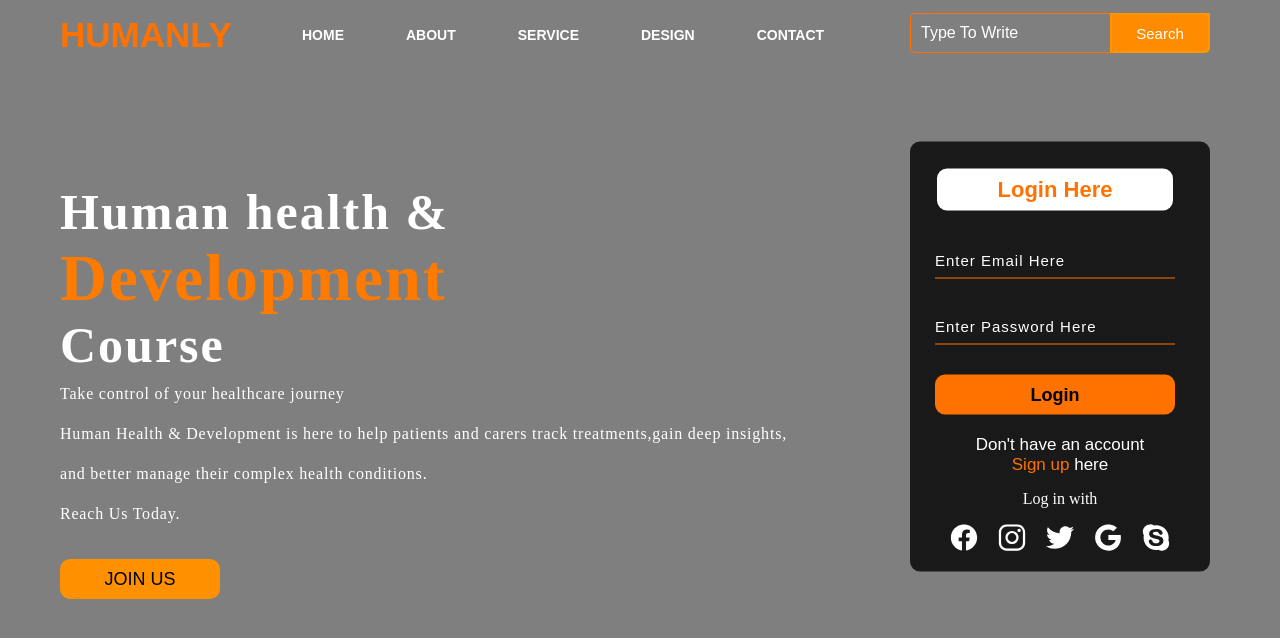
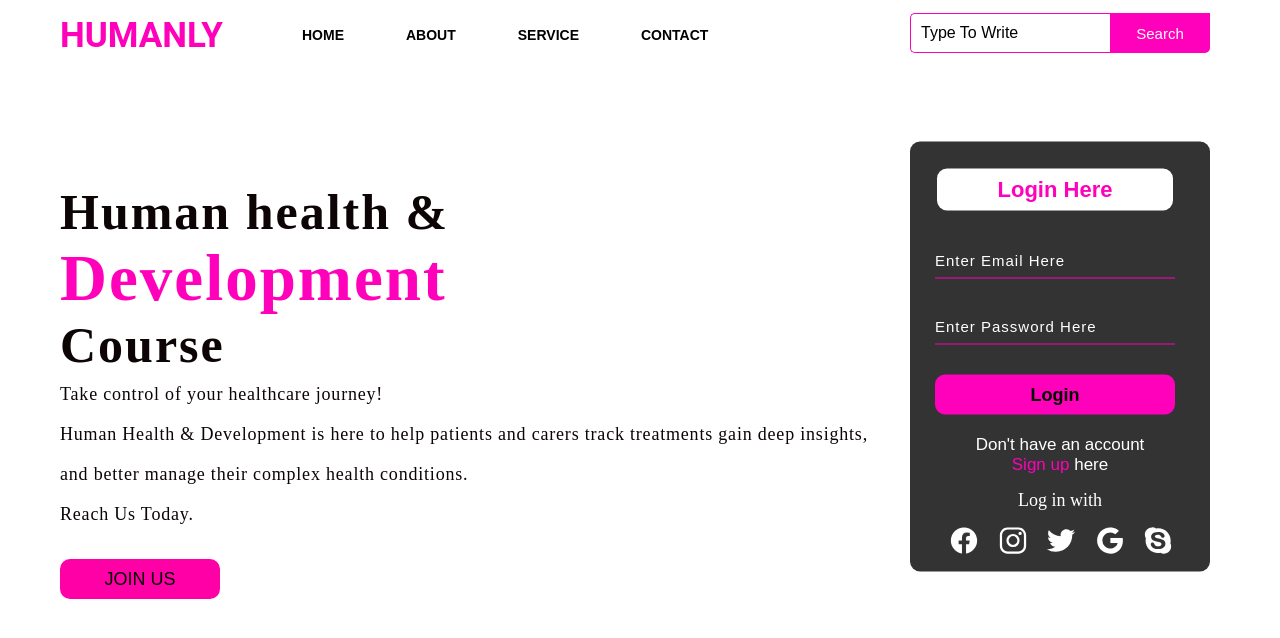
Before and after one commit to Siddheshwar9/Human-Health-and-Development, a plain HTML site: page index.html in a window 1280 px wide. Drawn offline with nearby package versions, Linux system fonts and the light colour scheme.

Commit message:
[changed the styling]

```diff
--- a/index.html
+++ b/index.html
@@ -17,7 +17,6 @@
                     <li><a href="#">HOME</a></li>
                     <li><a href="#">ABOUT</a></li>
                     <li><a href="#">SERVICE</a></li>
-                    <li><a href="#">DESIGN</a></li>
                     <li><a href="#">CONTACT</a></li>
                 </ul>
             </div>
@@ -30,9 +29,9 @@
         </div>
         <div class="content">
             <h1>Human health & <br><span>Development</span> <br>Course</h1>
-            <p class="par">Take control of your healthcare journey
-                 <br>Human Health & Development is here to help patients and carers track treatments,gain deep insights,
-                  <br>and better manage their complex health conditions.<br>Reach Us Today.
+            <p class="par">Take control of your healthcare journey!
+                 <br>Human Health & Development is here to help patients and carers track treatments gain deep insights,<br> and
+                   better manage their complex health conditions.<br>Reach Us Today.
                 <br></p>
 
                 <button class="cn"><a href="#">JOIN US</a></button>
--- a/style.css
+++ b/style.css
@@ -5,7 +5,7 @@
 
 .main{
     width: 100%;
-    background: linear-gradient(to top, rgba(0,0,0,0.5)50%,rgba(0,0,0,0.5)50%), url(1.jpg);
+    background-color: #fff;
     background-position: center;
     background-size: cover;
     height: 100vh;
@@ -15,6 +15,7 @@
     width: 1200px;
     height: 75px;
     margin: auto;
+    color: black;
 }
 
 .icon{
@@ -24,9 +25,9 @@
 }
 
 .logo{
-    color: #ff7200;
+    color: #ff00bb;
     font-size: 35px;
-    font-family: Arial;
+    font-family: "roboto";
     padding-left: 20px;
     float: left;
     padding-top: 10px;
@@ -37,6 +38,10 @@
     width: 400px;
     float: left;
     height: 70px;
+    font-family: "roboto";
+}
+.menu a{
+    color: #000;
 }
 
 ul{
@@ -62,12 +67,13 @@ ul li a{
 }
 
 ul li a:hover{
-    color: #ff7200;
+    color: #ff00bb;
 }
 
 .search{
     width: 330px;
     float: left;
+    color: #000;
     margin-left: 270px;
 }
 
@@ -76,9 +82,9 @@ ul li a:hover{
     width: 200px;
     height: 40px;
     background: transparent;
-    border: 1px solid #ff7200;
+    border: 1px solid #ff00bb;
     margin-top: 13px;
-    color: #fff;
+    color: black;
     border-right: none;
     font-size: 16px;
     float: left;
@@ -86,12 +92,15 @@ ul li a:hover{
     border-bottom-left-radius: 5px;
     border-top-left-radius: 5px;
 }
+.srch::placeholder{
+    color: black;
+}
 
 .btn{
     width: 100px;
     height: 40px;
-    background: #ff8c00;
-    border: 2px solid #ff9500;
+    background: #ff00bb;
+    border: 2px solid #ff00bb;
     margin-top: 13px;
     color: #fff;
     font-size: 15px;
@@ -101,7 +110,7 @@ ul li a:hover{
     cursor: pointer;
 }
 .btn:hover{
-    color: #000;
+    color: rgb(12, 1, 1);
 }
 
 .btn:focus{
@@ -116,8 +125,9 @@ ul li a:hover{
     width: 1200px;
     height: auto;
     margin: auto;
-    color: #fff;
+    color: #0d0505;
     position: relative;
+    font-size: large;
 }
 
 .content .par{
@@ -139,7 +149,7 @@ ul li a:hover{
 .content .cn{
     width: 160px;
     height: 40px;
-    background: #ff9100;
+    background: #ff00a6;
     border: none;
     margin-bottom: 10px;
     margin-left: 20px;
@@ -161,7 +171,7 @@ ul li a:hover{
 }
 
 .content span{
-    color: #ff7b00;
+    color: #ff00bb;
     font-size: 65px
 }
 
@@ -169,6 +179,7 @@ ul li a:hover{
     width: 250px;
     height: 380px;
     background: linear-gradient(to top, rgba(0,0,0,0.8)50%,rgba(0,0,0,0.8)50%);
+    color: white;
     position: absolute;
     top: -20px;
     left: 870px;
@@ -181,7 +192,7 @@ ul li a:hover{
     width: 220px;
     font-family: sans-serif;
     text-align: center;
-    color: #ff7200;
+    color: #ff00bb;
     font-size: 22px;
     background-color: #fff;
     border-radius: 10px;
@@ -193,7 +204,7 @@ ul li a:hover{
     width: 240px;
     height: 35px;
     background: transparent;
-    border-bottom: 1px solid #ff7200;
+    border-bottom: 1px solid #ff00bb;
     border-top: none;
     border-right: none;
     border-left: none;
@@ -216,7 +227,7 @@ ul li a:hover{
 .btnn{
     width: 240px;
     height: 40px;
-    background: #ff7200;
+    background: #ff00bb;
     border: none;
     margin-top: 30px;
     font-size: 18px;
@@ -227,7 +238,7 @@ ul li a:hover{
 }
 .btnn:hover{
     background: #fff;
-    color: #ff7200;
+    color: #ff00bb;
 }
 .btnn a{
     text-decoration: none;
@@ -242,7 +253,7 @@ ul li a:hover{
 }
 .form .link a{
     text-decoration: none;
-    color: #ff7200;
+    color: #ff00bb;
 }
 .liw{
     padding-top: 15px;
@@ -261,5 +272,5 @@ ul li a:hover{
     transition: 0.3s ease;
 }
 .icons ion-icon:hover{
-    color: #ff7200;
+    color: #ff00bb;
 }
```
